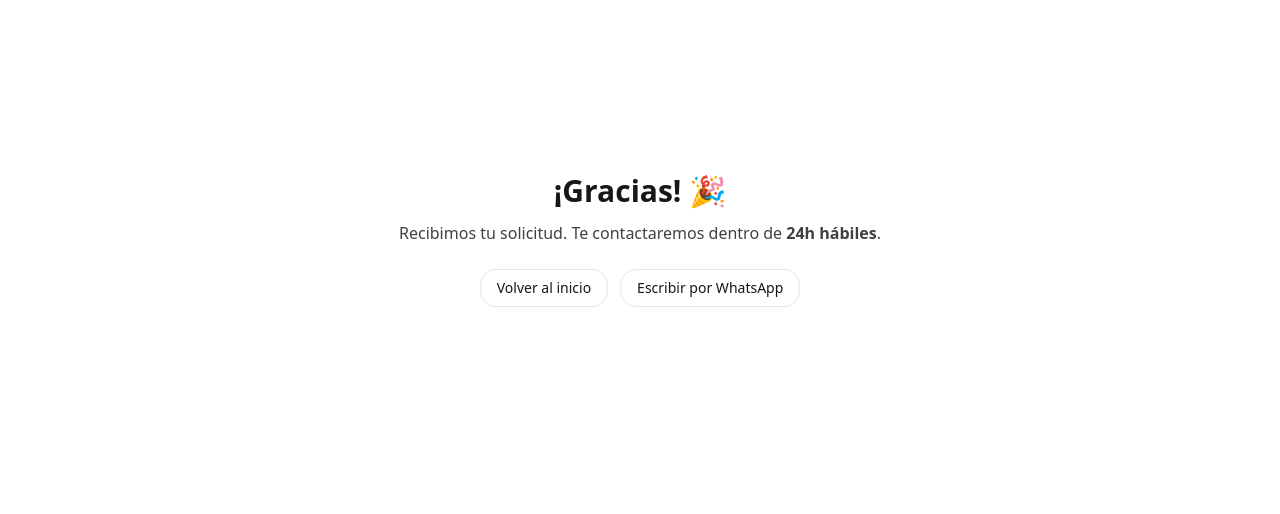
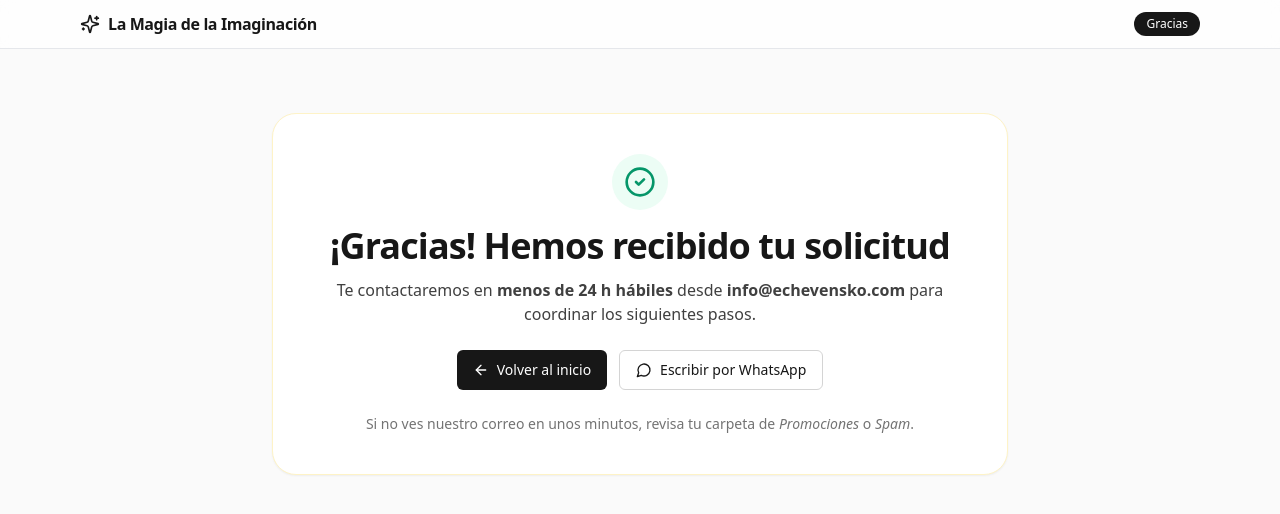
Before and after one commit to TronxGroup/Echevensko, a Next.js app: page /gracias in a window 1280 px wide. Shown: the top 514 px of the page. Built offline with nearby package versions, Linux system fonts and the light colour scheme.

Commit message:
Update page.tsx

```diff
--- a/app/gracias/page.tsx
+++ b/app/gracias/page.tsx
@@ -1,37 +1,113 @@
 // app/gracias/page.tsx
-import type { Metadata } from "next";
+import React from "react";
 import Link from "next/link";
+import { Button } from "@/components/ui/button";
+import { Card, CardContent } from "@/components/ui/card";
+import { Badge } from "@/components/ui/badge";
+import { Sparkles, CheckCircle2, ArrowLeft, MessageCircle } from "lucide-react";
 
-export const metadata: Metadata = {
-  title: "Gracias | Echevensko Empresas",
-  description: "Formulario enviado correctamente.",
-  robots: { index: false, follow: false }, // evita indexar la página de conversión
+export const dynamic = "force-static";
+
+export const metadata = {
+  metadataBase: new URL("https://www.magiaimaginacion.cl"),
+  title: "¡Gracias! | La Magia de la Imaginación",
+  description:
+    "Gracias por tu interés. Te contactaremos a la brevedad con la propuesta.",
+  alternates: {
+    canonical: "https://www.magiaimaginacion.cl/gracias",
+  },
+  robots: {
+    index: false, // evitar indexar la página de confirmación
+    follow: false,
+  },
+  openGraph: {
+    type: "website",
+    url: "https://www.magiaimaginacion.cl/gracias",
+    title: "¡Gracias! | La Magia de la Imaginación",
+    siteName: "La Magia de la Imaginación",
+    description:
+      "Hemos recibido tu solicitud. Pronto nos pondremos en contacto.",
+    images: [
+      {
+        url: "/images/og-cover.jpg",
+        width: 1200,
+        height: 630,
+        alt: "La Magia de la Imaginación",
+      },
+    ],
+    locale: "es_CL",
+  },
+  twitter: {
+    card: "summary_large_image",
+    title: "¡Gracias! | La Magia de la Imaginación",
+    description:
+      "Hemos recibido tu solicitud. Pronto nos pondremos en contacto.",
+    images: ["/images/og-cover.jpg"],
+  },
 };
 
 export default function GraciasPage() {
   return (
-    <main className="min-h-[60vh] flex items-center justify-center px-4">
-      <section className="max-w-xl text-center">
-        <h1 className="text-3xl font-bold">¡Gracias! 🎉</h1>
+    <div className="min-h-[70vh] bg-neutral-50">
+      {/* Header compacto para mantener la identidad */}
+      <header className="border-b bg-white/70 backdrop-blur">
+        <div className="mx-auto max-w-6xl px-4 py-3 flex items-center justify-between">
+          <div className="flex items-center gap-2">
+            <Sparkles className="h-5 w-5" aria-hidden />
+            <span className="font-semibold tracking-tight">
+              La Magia de la Imaginación
+            </span>
+          </div>
+          <Badge variant="secondary">Gracias</Badge>
+        </div>
+      </header>
+
+      {/* Contenido principal */}
+      <main className="mx-auto max-w-3xl px-4 py-16">
+        <Card className="rounded-3xl shadow-sm border-amber-100">
+          <CardContent className="p-8 md:p-10 text-center">
+            <div className="mx-auto mb-4 flex h-14 w-14 items-center justify-center rounded-full bg-emerald-50">
+              <CheckCircle2 className="h-8 w-8 text-emerald-600" aria-hidden />
+            </div>
+            <h1 className="text-3xl md:text-4xl font-extrabold tracking-tight">
+              ¡Gracias! Hemos recibido tu solicitud
+            </h1>
             <p className="mt-3 text-neutral-700">
-          Recibimos tu solicitud. Te contactaremos dentro de <strong>24h hábiles</strong>.
+              Te contactaremos en <strong>menos de 24&nbsp;h hábiles</strong> desde{" "}
+              <strong>info@echevensko.com</strong> para coordinar los siguientes pasos.
             </p>
-        <div className="mt-6 flex flex-wrap gap-3 justify-center">
-          <Link
-            href="/"
-            className="inline-flex items-center rounded-2xl border px-4 py-2 text-sm"
-          >
+
+            <div className="mt-6 flex flex-col sm:flex-row items-center justify-center gap-3">
+              <Button asChild className="rounded-2xl">
+                <Link href="/" aria-label="Volver al inicio">
+                  <ArrowLeft className="mr-2 h-4 w-4" aria-hidden />
                   Volver al inicio
                 </Link>
+              </Button>
+
+              <Button
+                asChild
+                variant="outline"
+                className="rounded-2xl"
+              >
                 <a
-            href="https://wa.me/56920080031?text=Hola%20ya%20envi%C3%A9%20el%20formulario%20para%20la%20charla%20corporativa"
-            className="inline-flex items-center rounded-2xl border px-4 py-2 text-sm"
+                  href="https://wa.me/56920080031?text=Hola%2C%20acabo%20de%20enviar%20el%20formulario%20en%20magiaimaginacion.cl%20y%20quiero%20coordinar%20una%20charla%20corporativa."
                   rel="noopener"
+                  aria-label="Ir a WhatsApp"
                 >
+                  <MessageCircle className="mr-2 h-4 w-4" aria-hidden />
                   Escribir por WhatsApp
                 </a>
+              </Button>
             </div>
-      </section>
+
+            <p className="mt-6 text-sm text-neutral-500">
+              Si no ves nuestro correo en unos minutos, revisa tu carpeta de{" "}
+              <em>Promociones</em> o <em>Spam</em>.
+            </p>
+          </CardContent>
+        </Card>
       </main>
+    </div>
   );
 }
```
Lines whose indentation alone changed are shown as unchanged.
